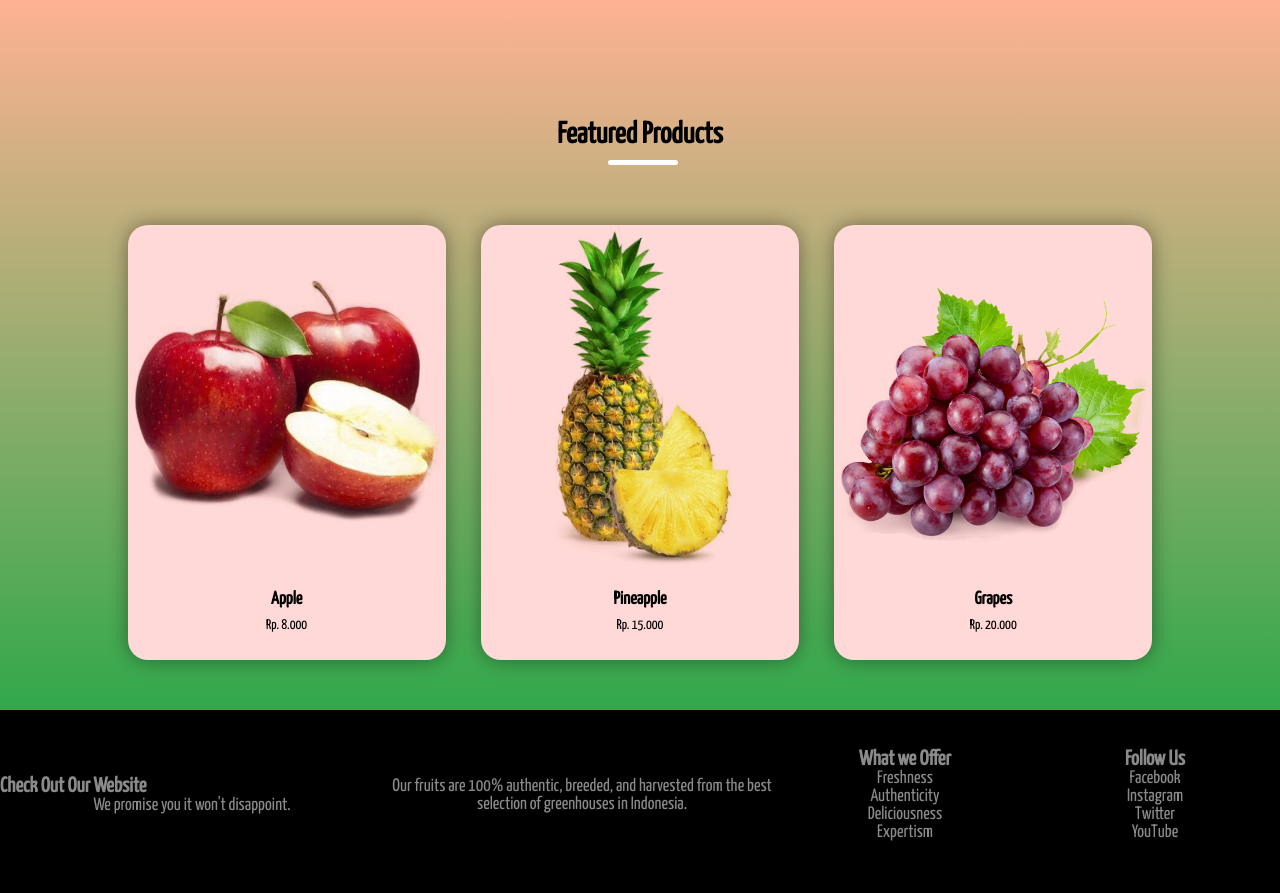
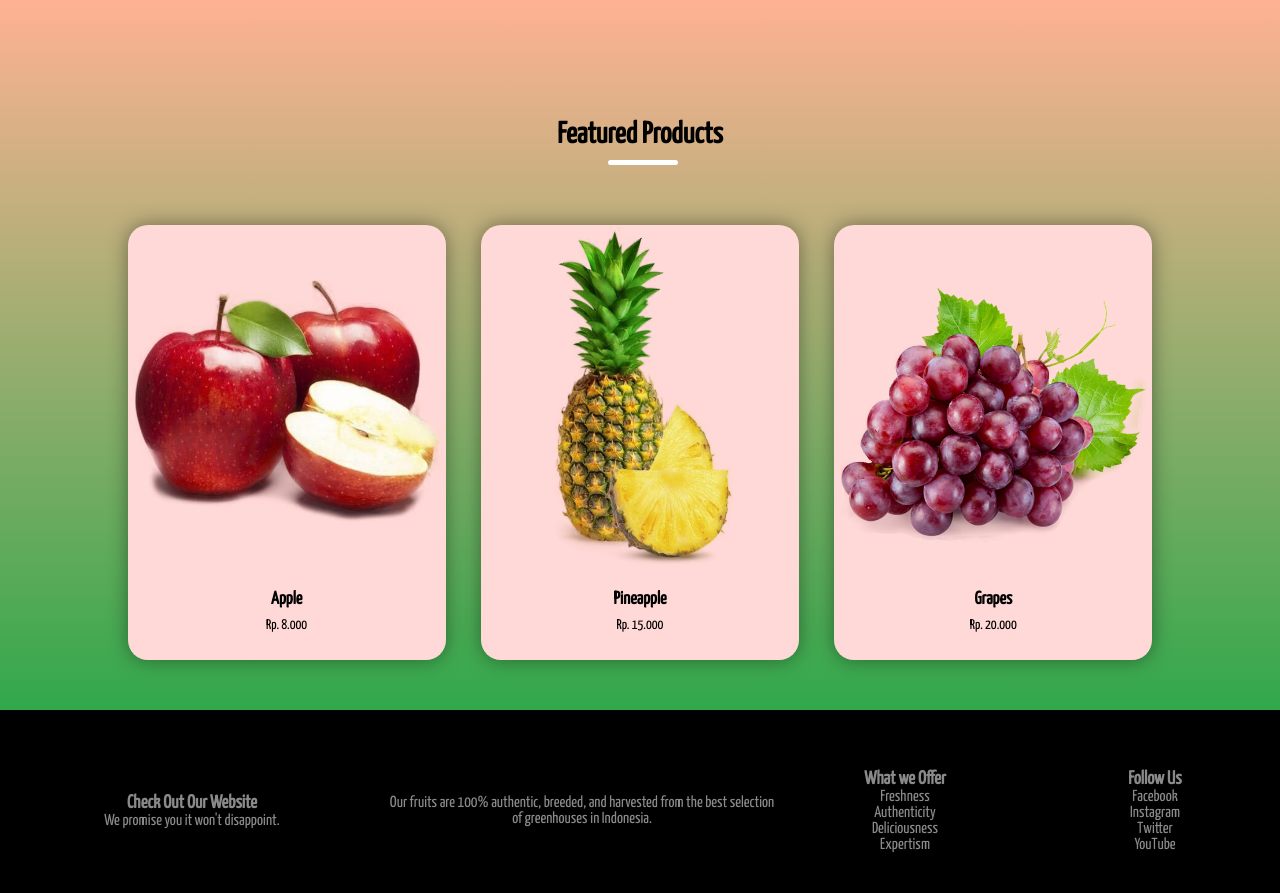
Before and after one commit to JuJu222/Frootie, a PHP site: page /Frootie/ in a window 1280 px wide. Shown: the part 450-1343 px from the top of the page. Before the commit the page ends 1291 px from the top, so only its background shows below. Run offline with PHP 8.4, Linux system fonts and the light colour scheme.

Commit message:
Update home.css

```diff
--- a/css/home.css
+++ b/css/home.css
@@ -176,8 +176,8 @@ h4 {
 .footer {
     background: #000;
     color: #8a8a8a;
-    font-size: 18px;
-    padding: 40px 0 20px;
+    font-size: 16px;
+    padding: 60px 0 20px;
 }
 .footer p{
     color: #8a8a8a;
@@ -189,11 +189,12 @@ h4 {
 
 .footerColumn1, .footerColumn2, .footerColumn3, .footerColumn4{
     min-width: 250px;
-    margin-bottom: 0px;
+    margin-bottom: 20px;
 }
 
 .footerColumn1{
     flex-basis: 30%;
+    text-align: center;
 }
 
 .footerColumn2{
```
